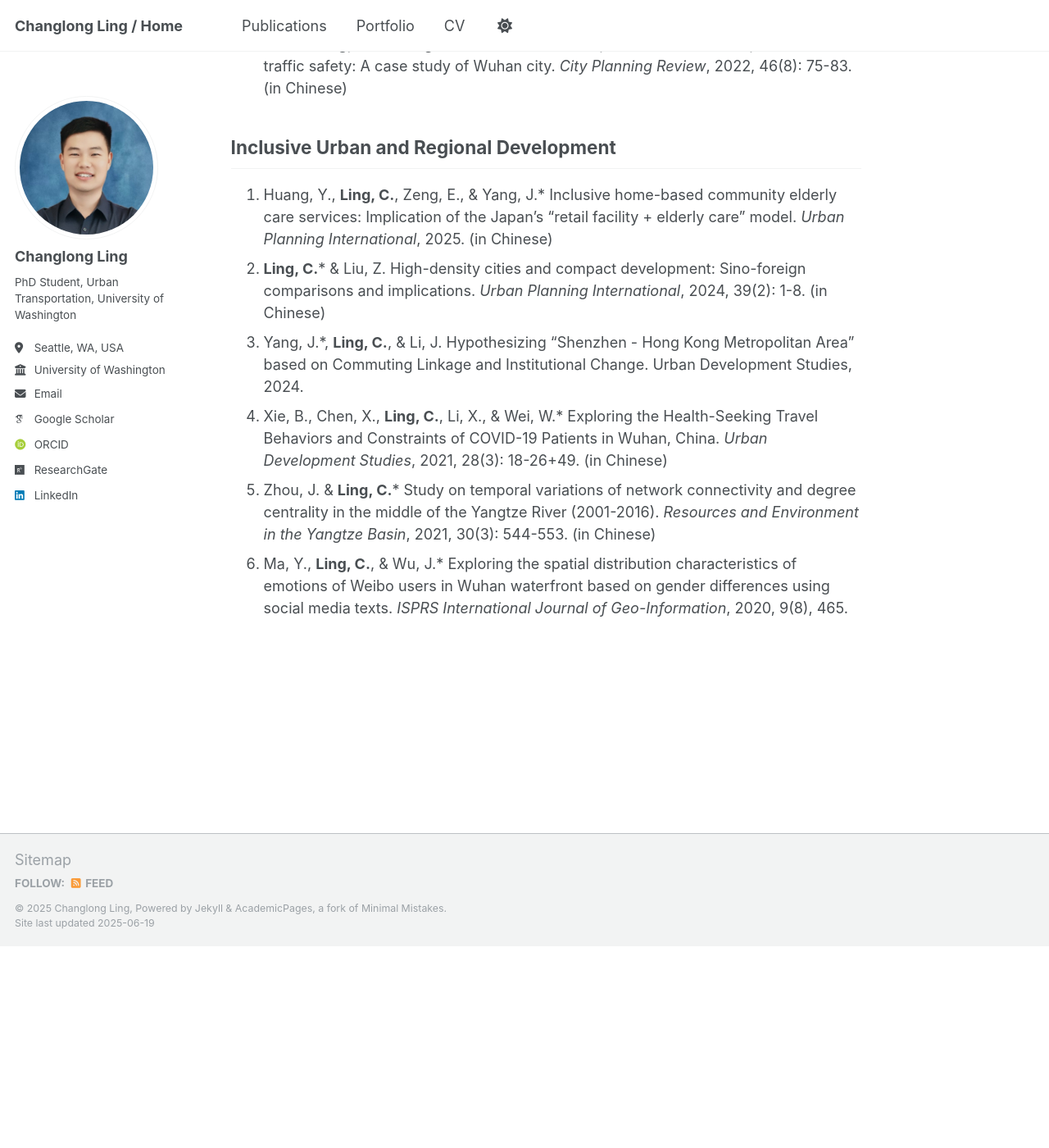
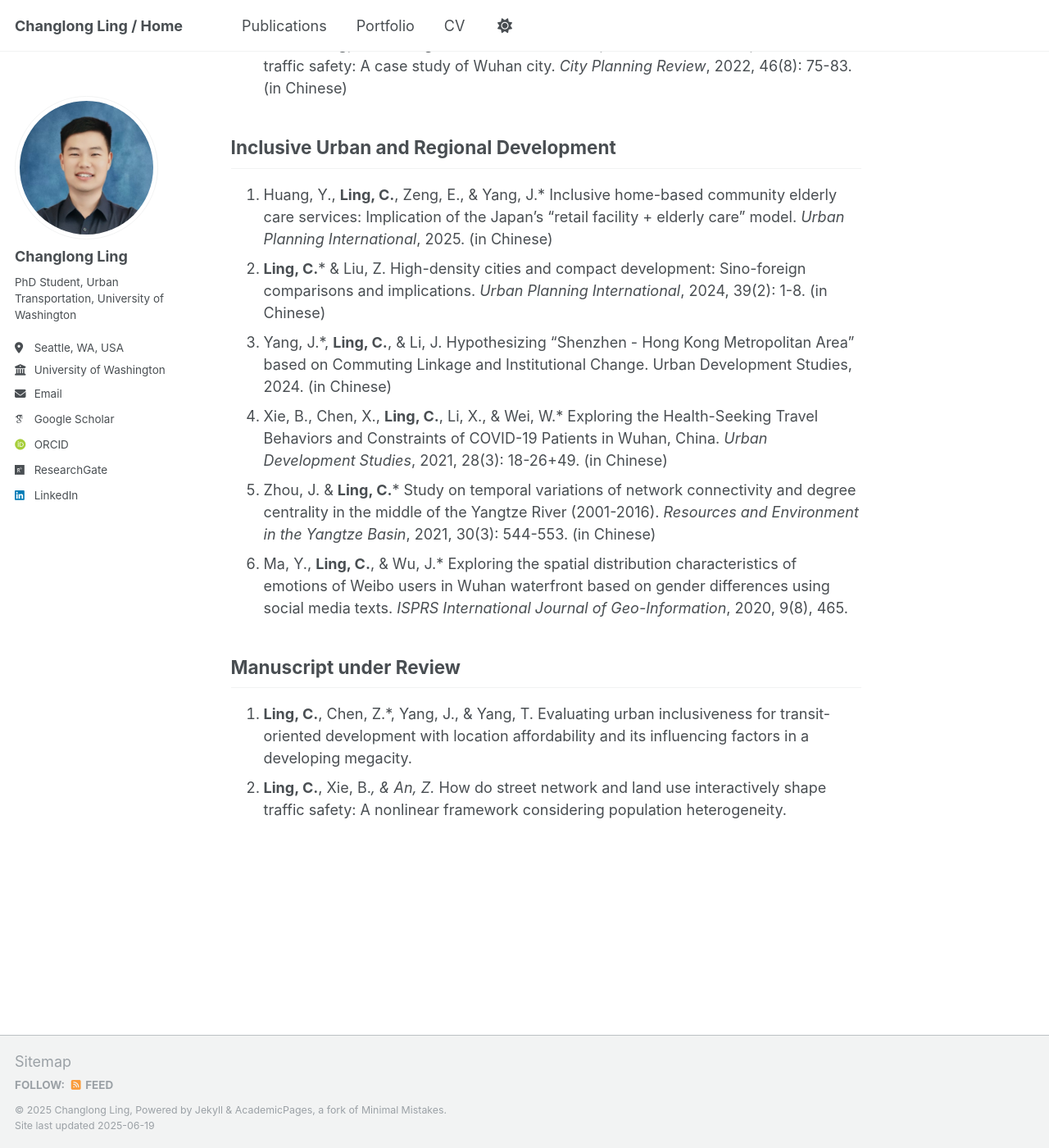
Before and after one commit to ChanglongLing/changlongling.github.io, a Jekyll site: the page built from _pages/publications.md, in a window 1280 px wide and 1400 px high, scrolled down 437 px. Shown: the whole window at 82% size. Built offline with Jekyll 4.4.1, drawn with Linux system fonts in a browser that asks for light colours; some web fonts are replaced; before the commit the page ends 1591 px from its top, so only the background shows below that.

Commit message:
Update publications.md

```diff
--- a/_pages/publications.md
+++ b/_pages/publications.md
@@ -13,7 +13,12 @@ Inclusive Urban and Regional Development
 -----
 1.	Huang, Y., **Ling, C.**, Zeng, E., & Yang, J.* Inclusive home-based community elderly care services: Implication of the Japan’s "retail facility + elderly care" model. _Urban Planning International_, 2025. (in Chinese)
 2.	**Ling, C.*** & Liu, Z. High-density cities and compact development: Sino-foreign comparisons and implications. _Urban Planning International_, 2024, 39(2): 1-8. (in Chinese)
-3.	Yang, J.*, **Ling, C.**, & Li, J. Hypothesizing “Shenzhen - Hong Kong Metropolitan Area” based on Commuting Linkage and Institutional Change. Urban Development Studies, 2024.
+3.	Yang, J.*, **Ling, C.**, & Li, J. Hypothesizing “Shenzhen - Hong Kong Metropolitan Area” based on Commuting Linkage and Institutional Change. Urban Development Studies, 2024. (in Chinese)
 4.	Xie, B., Chen, X., **Ling, C.**, Li, X., & Wei, W.* Exploring the Health-Seeking Travel Behaviors and Constraints of COVID-19 Patients in Wuhan, China. _Urban Development Studies_, 2021, 28(3): 18-26+49. (in Chinese)
 6.	Zhou, J. & **Ling, C.*** Study on temporal variations of network connectivity and degree centrality in the middle of the Yangtze River (2001-2016). _Resources and Environment in the Yangtze Basin_, 2021, 30(3): 544-553. (in Chinese)
 7.	Ma, Y., **Ling, C.**, & Wu, J.* Exploring the spatial distribution characteristics of emotions of Weibo users in Wuhan waterfront based on gender differences using social media texts. _ISPRS International Journal of Geo-Information_, 2020, 9(8), 465.
+
+Manuscript under Review
+-----
+1. **Ling, C.**, Chen, Z.*, Yang, J., & Yang, T. Evaluating urban inclusiveness for transit-oriented development with location affordability and its influencing factors in a developing megacity.
+2. **Ling, C.**, Xie, B.*, & An, Z.* How do street network and land use interactively shape traffic safety: A nonlinear framework considering population heterogeneity.
```
